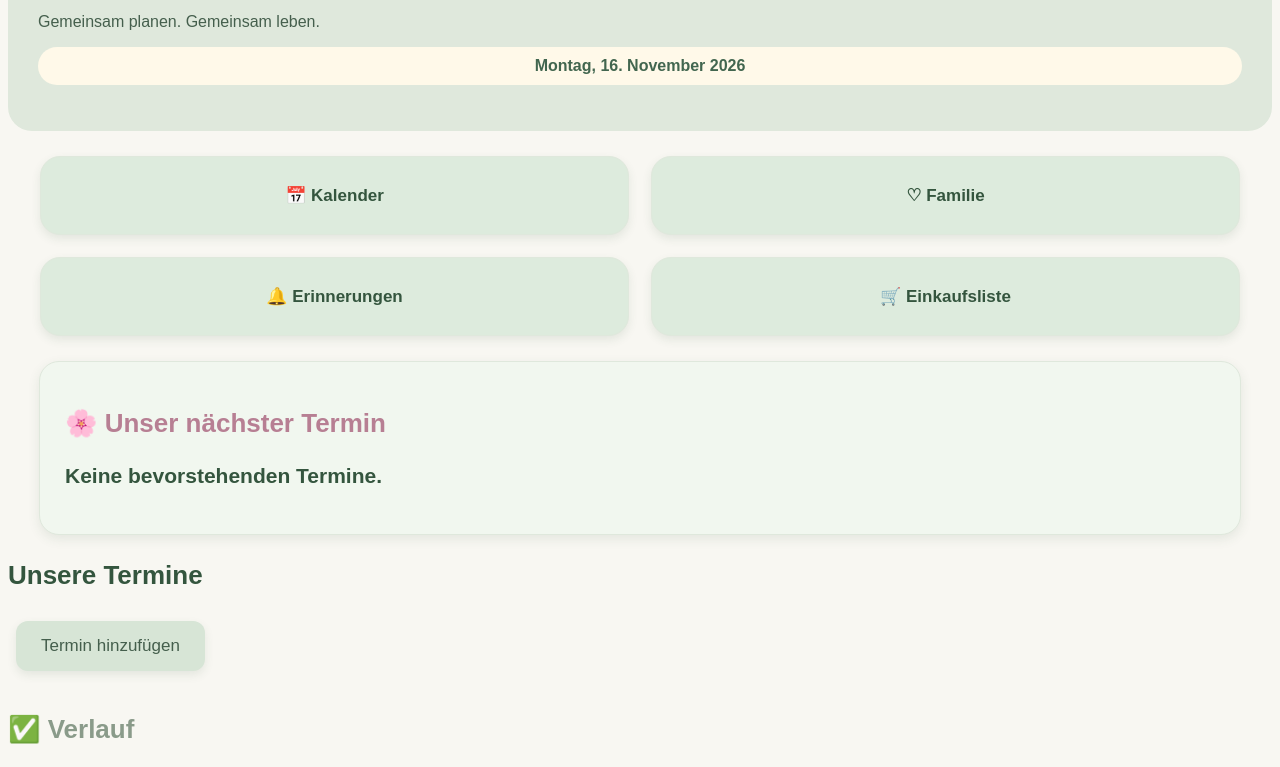
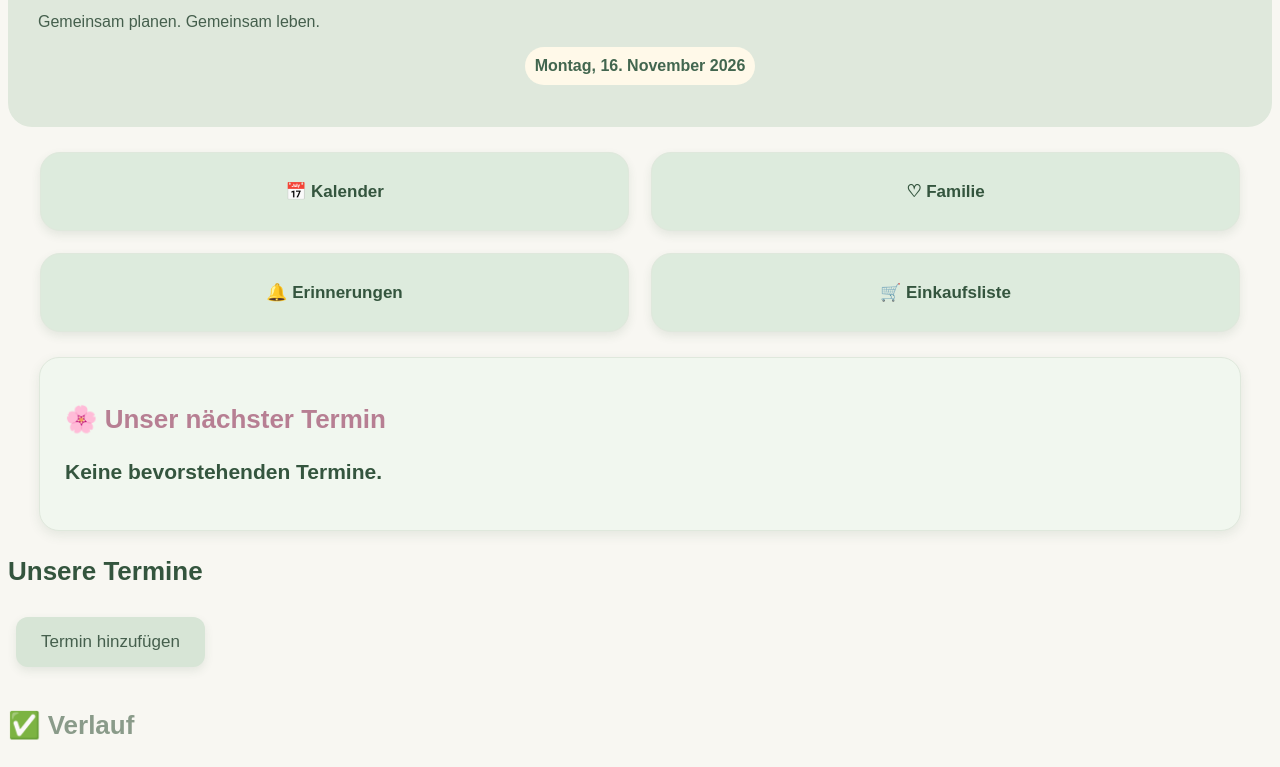
Before and after one commit to petratezacki-web/familienplaner, a plain HTML site: page index.html in a window 1280 px wide. Shown: the part 172-939 px from the top of the page. Drawn offline with Linux system fonts and the light colour scheme.

Commit message:
Update index.html

```diff
--- a/index.html
+++ b/index.html
@@ -150,7 +150,8 @@ background-color: #DDEBDD;
       font-weight:bold;
       background:#FFF9E9; padding:10px;
       border-radius:20px;
-      text-align:center;"></p>
+      text-align:center;
+      width:fit-content; margin:12px auto;"></p>
  </div>
 <div class="meni">
   <p><button id="kalenderButton">📅 Kalender</button></p>
```
